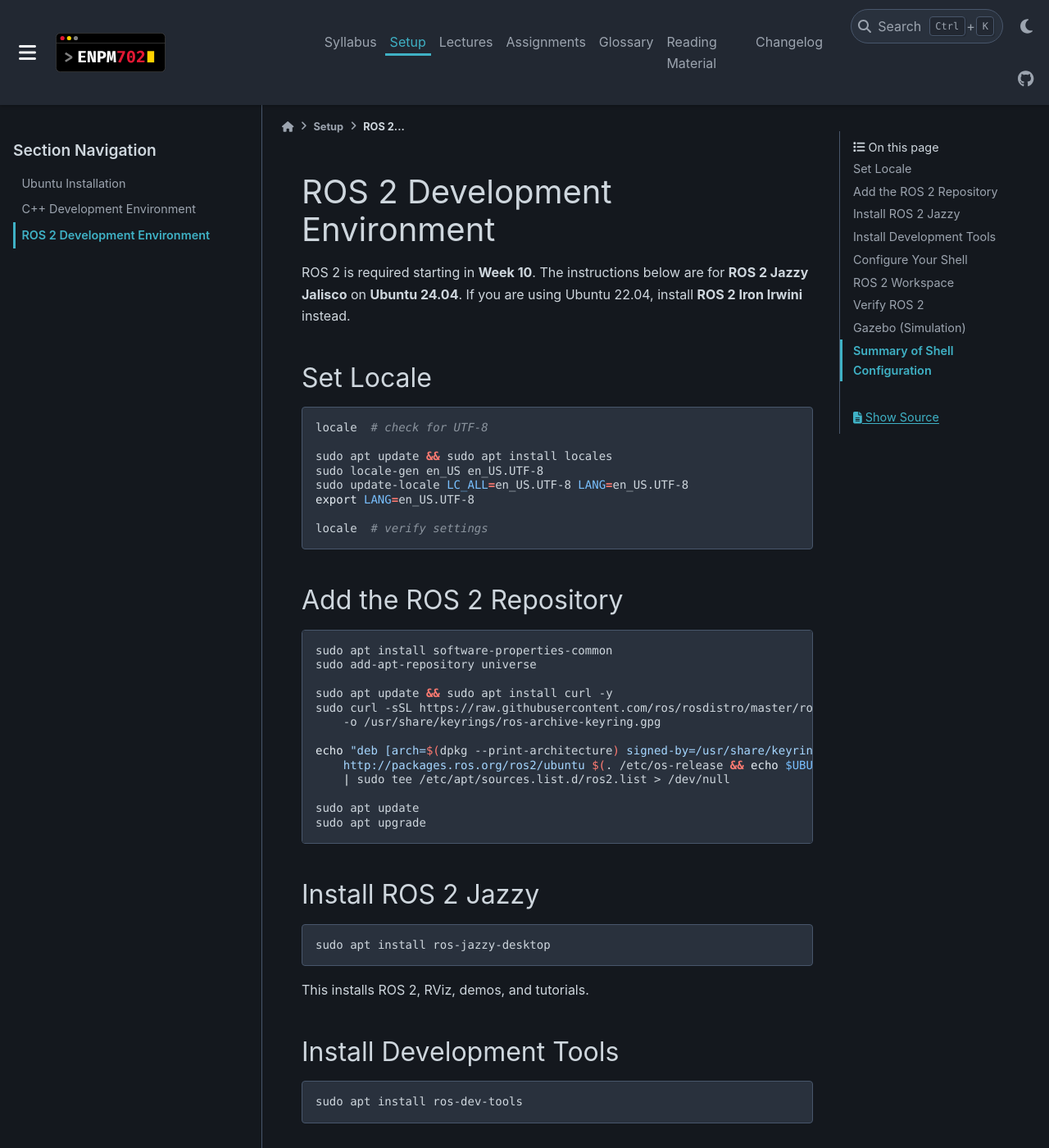
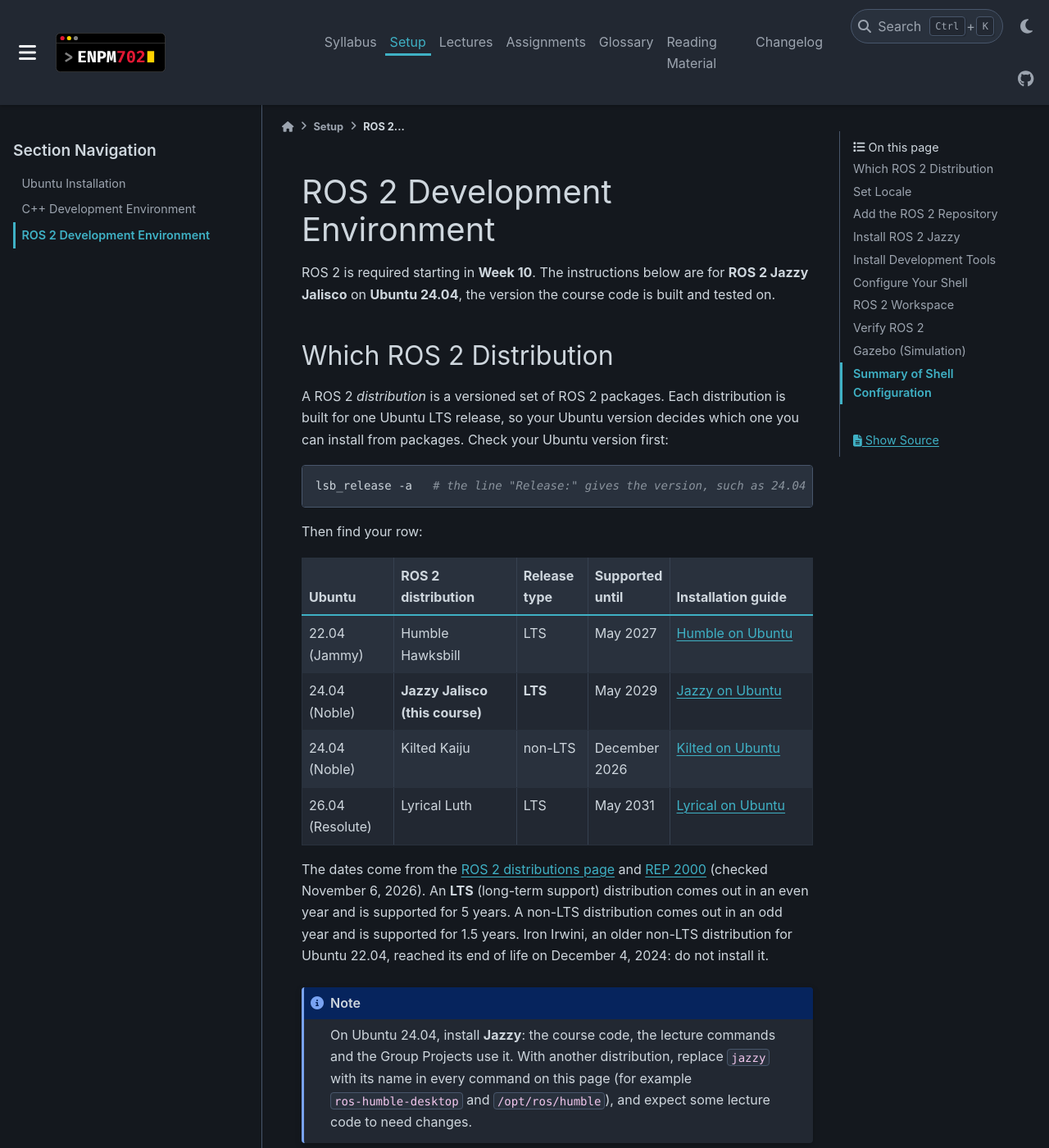
Before and after one commit to zeidk/enpm702-fall-2026-docs, a Sphinx documentation site: the page built from docs/source/setup/ros_setup.rst, in a window 1280 px wide and 1400 px high. Shown: the whole window at 82% size. Built offline with Sphinx 7.4.7 and the PyData theme 0.15.4, drawn with Linux system fonts in a browser that asks for light colours; some of the changed text lies outside the part shown.

Commit message:
Setup: ROS 2 distributions with LTS, ros2-apt-source, Gazebo Harmonic; syllabus: custom interfaces in L11
The ROS 2 setup page lists Humble, Jazzy, Kilted and Lyrical with their
release type and support dates, installs the repository with
ros2-apt-source as the official Jazzy guide does, and shows how to install
and check Gazebo Harmonic with ros-jazzy-ros-gz. The syllabus moves custom
interfaces from Lecture 10 to Lecture 11, as the L10 deck does.

```diff
--- a/docs/source/setup/ros_setup.rst
+++ b/docs/source/setup/ros_setup.rst
@@ -5,8 +5,70 @@
 .. _setup-ros:
 
 ROS 2 is required starting in **Week 10**. The instructions below are
-for **ROS 2 Jazzy Jalisco** on **Ubuntu 24.04**. If you are using
-Ubuntu 22.04, install **ROS 2 Iron Irwini** instead.
+for **ROS 2 Jazzy Jalisco** on **Ubuntu 24.04**, the version the course
+code is built and tested on.
+
+
+Which ROS 2 Distribution
+------------------------
+
+A ROS 2 *distribution* is a versioned set of ROS 2 packages. Each
+distribution is built for one Ubuntu LTS release, so your Ubuntu version
+decides which one you can install from packages. Check your Ubuntu
+version first:
+
+.. code-block:: bash
+
+   lsb_release -a   # the line "Release:" gives the version, such as 24.04
+
+Then find your row:
+
+.. list-table::
+   :header-rows: 1
+   :widths: 18 24 14 16 28
+
+   * - Ubuntu
+     - ROS 2 distribution
+     - Release type
+     - Supported until
+     - Installation guide
+   * - 22.04 (Jammy)
+     - Humble Hawksbill
+     - LTS
+     - May 2027
+     - `Humble on Ubuntu <https://docs.ros.org/en/humble/Installation/Ubuntu-Install-Debs.html>`__
+   * - 24.04 (Noble)
+     - **Jazzy Jalisco (this course)**
+     - **LTS**
+     - May 2029
+     - `Jazzy on Ubuntu <https://docs.ros.org/en/jazzy/Installation/Ubuntu-Install-Debs.html>`__
+   * - 24.04 (Noble)
+     - Kilted Kaiju
+     - non-LTS
+     - December 2026
+     - `Kilted on Ubuntu <https://docs.ros.org/en/kilted/Installation/Ubuntu-Install-Debs.html>`__
+   * - 26.04 (Resolute)
+     - Lyrical Luth
+     - LTS
+     - May 2031
+     - `Lyrical on Ubuntu <https://docs.ros.org/en/lyrical/Installation/Ubuntu-Install-Debs.html>`__
+
+The dates come from the `ROS 2 distributions page
+<https://docs.ros.org/en/jazzy/Releases.html>`__ and `REP 2000
+<https://www.ros.org/reps/rep-2000.html>`__ (checked November 6, 2026).
+An **LTS** (long-term support) distribution comes out in an even year and
+is supported for 5 years. A non-LTS distribution comes out in an odd year
+and is supported for 1.5 years. Iron Irwini, an older non-LTS distribution
+for Ubuntu 22.04, reached its end of life on December 4, 2024: do not
+install it.
+
+.. note::
+
+   On Ubuntu 24.04, install **Jazzy**: the course code, the lecture
+   commands and the Group Projects use it. With another distribution,
+   replace ``jazzy`` with its name in every command on this page (for
+   example ``ros-humble-desktop`` and ``/opt/ros/humble``), and expect
+   some lecture code to need changes.
 
 
 Set Locale
@@ -27,21 +89,29 @@
 Add the ROS 2 Repository
 -------------------------
 
+Enable the Ubuntu Universe repository, then install the
+``ros2-apt-source`` package, which adds the ROS 2 repository and its key.
+These are the steps of the official Jazzy installation guide.
+
 .. code-block:: bash
 
    sudo apt install software-properties-common
    sudo add-apt-repository universe
 
    sudo apt update && sudo apt install curl -y
-   sudo curl -sSL https://raw.githubusercontent.com/ros/rosdistro/master/ros.key \
-       -o /usr/share/keyrings/ros-archive-keyring.gpg
-
-   echo "deb [arch=$(dpkg --print-architecture) signed-by=/usr/share/keyrings/ros-archive-keyring.gpg] \
-       http://packages.ros.org/ros2/ubuntu $(. /etc/os-release && echo $UBUNTU_CODENAME) main" \
-       | sudo tee /etc/apt/sources.list.d/ros2.list > /dev/null
+   export ROS_APT_SOURCE_VERSION=$(curl -s https://api.github.com/repos/ros-infrastructure/ros-apt-source/releases/latest | grep -F "tag_name" | awk -F'"' '{print $4}')
+   curl -L -o /tmp/ros2-apt-source.deb "https://github.com/ros-infrastructure/ros-apt-source/releases/download/${ROS_APT_SOURCE_VERSION}/ros2-apt-source_${ROS_APT_SOURCE_VERSION}.$(. /etc/os-release && echo ${UBUNTU_CODENAME:-${VERSION_CODENAME}})_all.deb"
+   sudo dpkg -i /tmp/ros2-apt-source.deb
 
    sudo apt update
    sudo apt upgrade
+
+.. note::
+
+   Older guides download ``ros.key`` with ``curl`` and write
+   ``/etc/apt/sources.list.d/ros2.list`` by hand. The official guides
+   replaced those steps with ``ros2-apt-source``, which updates the key
+   and the repository settings by itself.
 
 
 Install ROS 2 Jazzy
@@ -171,17 +241,41 @@
 Gazebo (Simulation)
 -------------------
 
-Gazebo is required for the Group Projects (GP1 and GP2). Install it with:
+Gazebo is the robot simulator of the ROS project, made by Open Robotics. The
+Group Projects (GP1 and GP2) need it. ROS 2 Jazzy pairs with **Gazebo
+Harmonic**, the version the `Gazebo installation guide for ROS
+<https://gazebosim.org/docs/harmonic/ros_installation/>`__ recommends for
+Jazzy. On Jazzy, Gazebo comes from the ROS 2 repository you added above, so
+you do not add a separate Gazebo repository.
 
-.. code-block:: bash
+1. Install Gazebo with ``ros_gz``, the packages that connect it to ROS 2:
 
-   sudo apt install ros-jazzy-ros-gz
+   .. code-block:: bash
 
-Verify:
+      sudo apt update
+      sudo apt install ros-jazzy-ros-gz
 
-.. code-block:: bash
+2. Open a new terminal, so that ``~/.bashrc`` sources ROS 2, and check the
+   version:
 
-   gz sim --version
+   .. code-block:: bash
+
+      gz sim --version
+
+   On the course laptop (November 6, 2026) it printed:
+
+   .. code-block:: text
+
+      Gazebo Sim, version 8.15.0
+
+   Version 8 is Gazebo Harmonic. A later 8.x number is fine.
+
+.. note::
+
+   The ``gz`` command is installed inside ``/opt/ros/jazzy``. If the terminal
+   says ``gz: command not found``, that terminal has not sourced
+   ``/opt/ros/jazzy/setup.bash``: open a new terminal, or run the ``source``
+   line yourself.
 
 
 Summary of Shell Configuration
--- a/docs/source/syllabus/syllabus.rst
+++ b/docs/source/syllabus/syllabus.rst
@@ -128,12 +128,12 @@
    * - Week 11
      - Nov 10
      -
-     - ROS 2, Foundations (Publisher, Subscriber, Custom Interfaces)
+     - ROS 2, Foundations (Nodes, Publisher, Subscriber)
      - Submit Lecture 10 exercises
    * - Week 12
      - Nov 17
      -
-     - ROS 2, Configuration and Orchestration (Parameters, Launch Files, Executors)
+     - ROS 2, Configuration and Orchestration (Custom Interfaces, Parameters, Launch Files, Executors)
      - | Submit Lecture 11 exercises
        | :assignment:`RWA3 due, GP1 posted`
    * - Week 13
```
